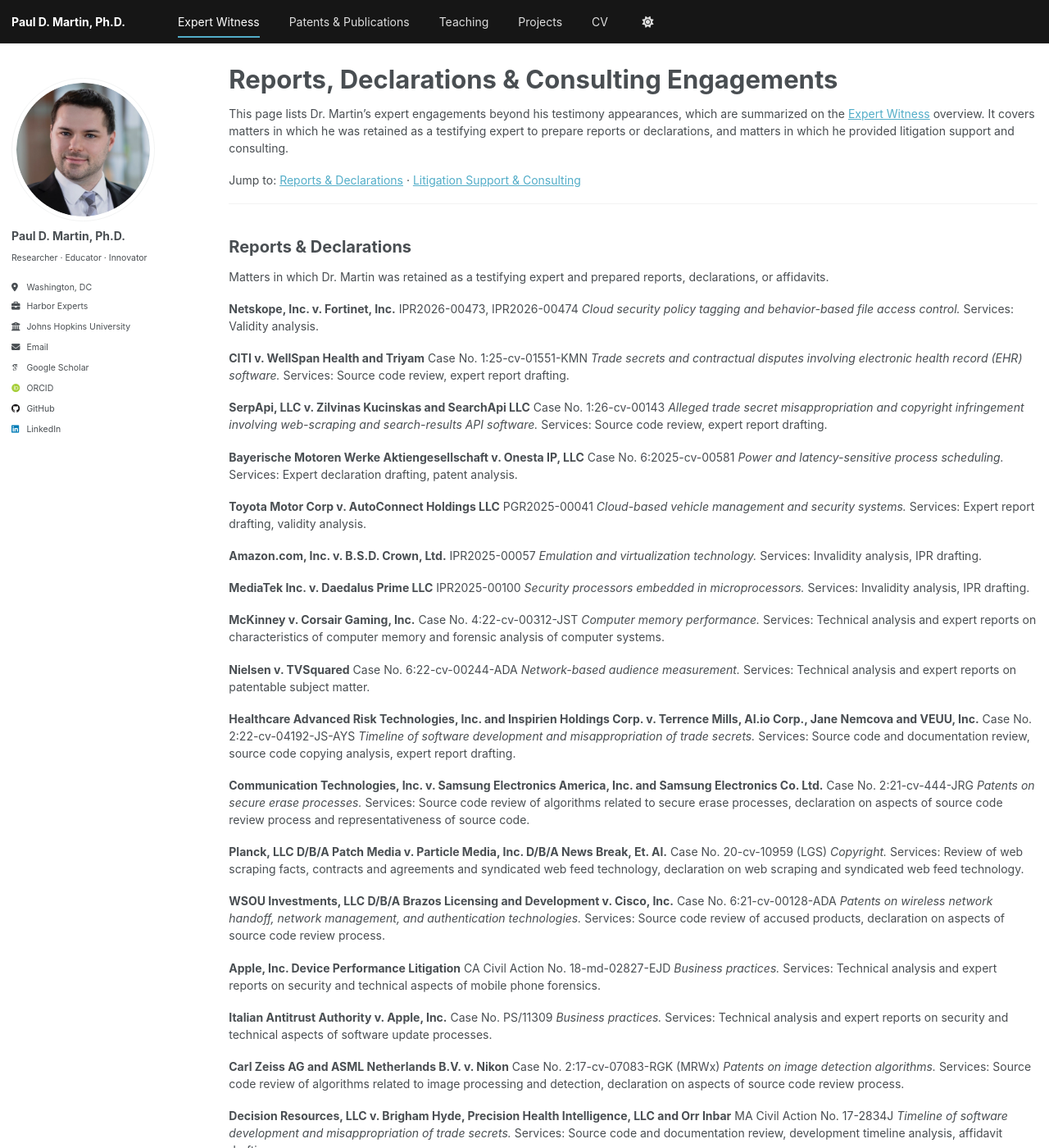
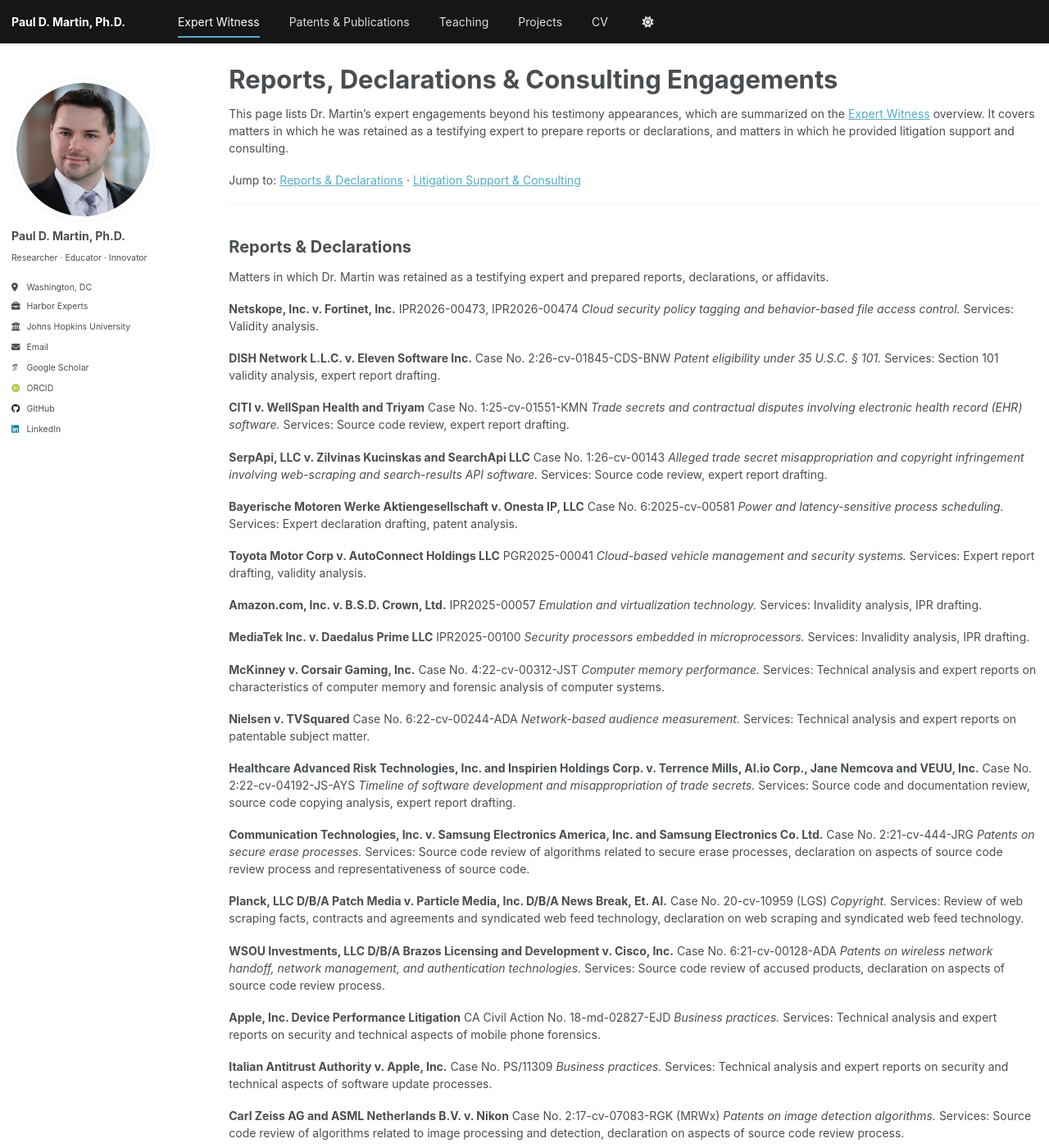
Before and after one commit to pauldmartinphd/pauldmartinphd.github.io, a Jekyll site: the page built from _pages/expert-witness-engagements.md, in a window 1280 px wide and 1400 px high. Shown: the whole window at 82% size. Built offline with Jekyll 4.4.1, drawn with Linux system fonts in a browser that asks for light colours; some web fonts are replaced; some of the changed text lies outside the part shown.

Commit message:
Move DISH v. Eleven Software to Reports & Declarations

```diff
--- a/_pages/expert-witness-engagements.md
+++ b/_pages/expert-witness-engagements.md
@@ -20,6 +20,11 @@
 IPR2026-00473, IPR2026-00474
 *Cloud security policy tagging and behavior-based file access control.*
 Services: Validity analysis.
+
+**DISH Network L.L.C. v. Eleven Software Inc.**
+Case No. 2:26-cv-01845-CDS-BNW
+*Patent eligibility under 35 U.S.C. § 101.*
+Services: Section 101 validity analysis, expert report drafting.
 
 **CITI v. WellSpan Health and Triyam**
 Case No. 1:25-cv-01551-KMN
```
Also changed, not shown: other parts of _pages/expert-witness-engagements.md (+0 -5 lines).
